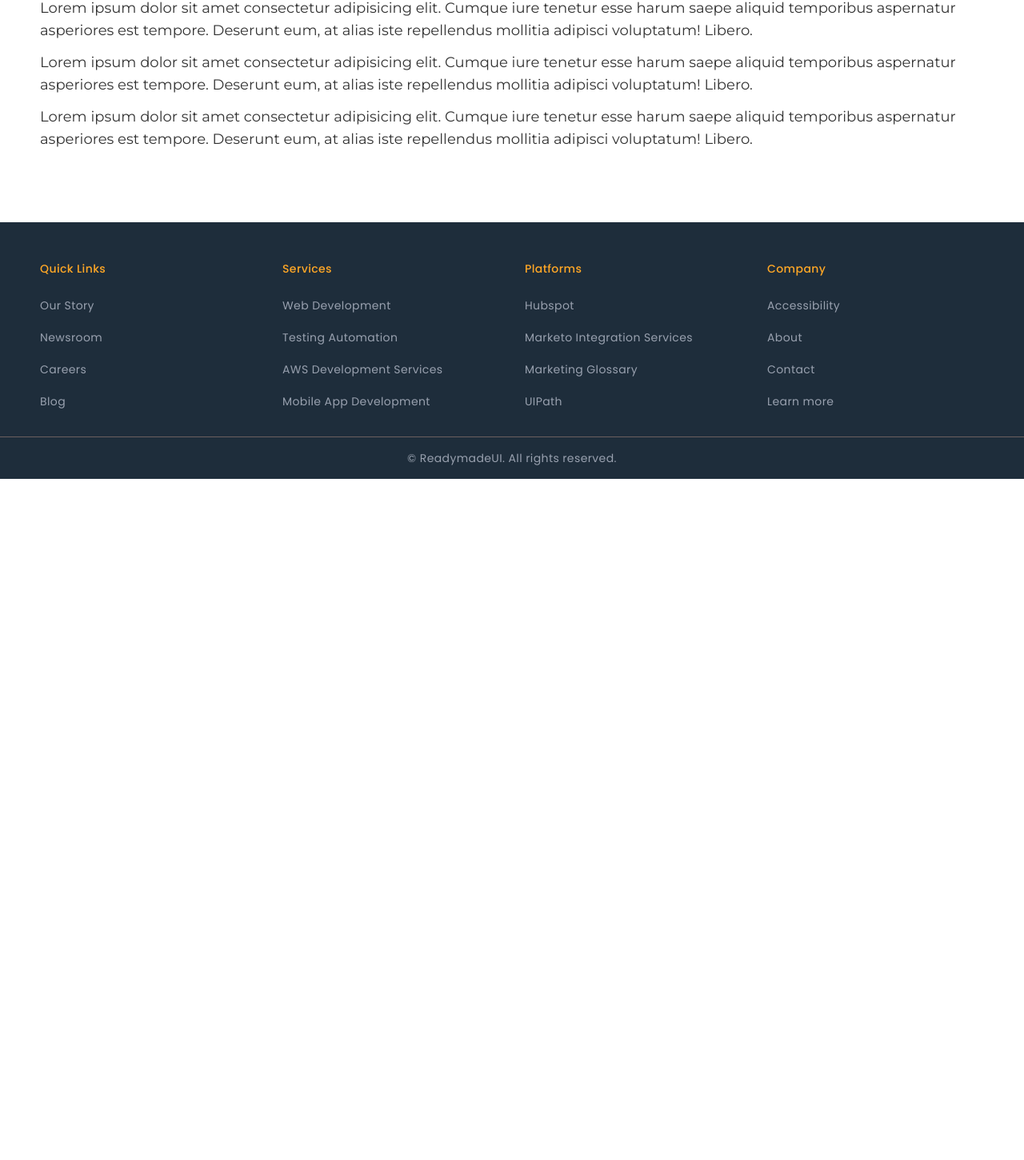
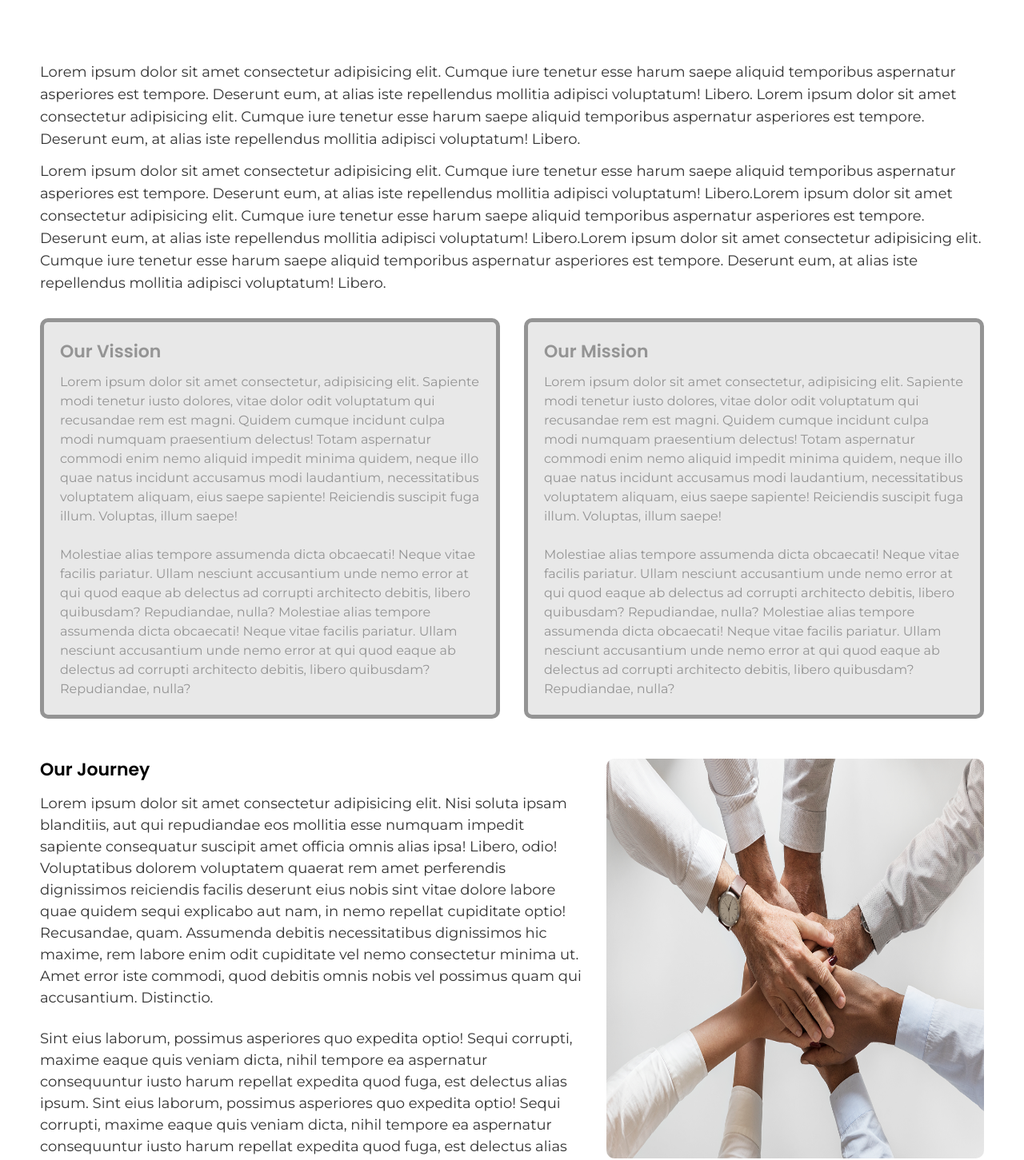
Before and after one commit to tausifshaikh-8454/ecom-react-styling-comp, a React (Vite) app: page /about-us in a window 1280 px wide. Shown: the part 569-2020 px from the top of the page at 80% size. Before the commit the page ends 1168 px from the top, so only its background shows below. Built offline with nearby package versions, Linux system fonts and the light colour scheme.

Commit message:
all pages styling done home page pensing

```diff
--- a/src/Pages/About/AboutPage.jsx
+++ b/src/Pages/About/AboutPage.jsx
@@ -1,6 +1,8 @@
 import React from 'react'
 import Slider from '../../components/Slider/Slider'
 import about from '../../assets/about-page/about-spotlight.webp'
+import paraImg from '../../assets/about-page/business-hands-joined-together-teamwork 1.png'
+import visionImg from '../../assets/about-page/vission.png'
 
 
 
@@ -11,13 +13,44 @@ const About = () => {
     <div className="m-auto lg:w-[100%] pb-10 lg:mb-[50px] flex flex-col items-center">
 
 
-      <div className="bg-center bg-cover bg-no-repeat w-full h-[350px] lg:h-[500px] flex flex-col justify-center" style={{backgroundImage : `url(${about})`}} >
+      <div className="bg-center bg-cover bg-no-repeat w-full h-[350px] lg:h-[500px] flex flex-col justify-center" style={{ backgroundImage: `url(${about})` }} >
         <h1 className="font-[Montserrat] text-3xl text-white lg:text-6xl font-bold text-center pb-5">About Us</h1>
       </div>
-      <div className="container_layout int-para mt-10 lg:mt-20 flex flex-col gap-3 " >
-        <p className='font-[montserrat] font-normal text-lg text-[#333]'>Lorem ipsum dolor sit amet consectetur adipisicing elit. Cumque iure tenetur esse harum saepe aliquid temporibus aspernatur asperiores est tempore. Deserunt eum, at alias iste repellendus mollitia adipisci voluptatum! Libero.</p>
-        <p className='font-[montserrat] font-normal text-lg text-[#333]'>Lorem ipsum dolor sit amet consectetur adipisicing elit. Cumque iure tenetur esse harum saepe aliquid temporibus aspernatur asperiores est tempore. Deserunt eum, at alias iste repellendus mollitia adipisci voluptatum! Libero.</p>
-        <p className='font-[montserrat] font-normal text-lg text-[#333]'>Lorem ipsum dolor sit amet consectetur adipisicing elit. Cumque iure tenetur esse harum saepe aliquid temporibus aspernatur asperiores est tempore. Deserunt eum, at alias iste repellendus mollitia adipisci voluptatum! Libero.</p>
+      <div className="container_layout" >
+        <div className=" int-para lg:mt-20 flex flex-col gap-3 mt-[20px]">
+          <p className='font-[montserrat] font-normal text-lg text-[#333]'>Lorem ipsum dolor sit amet consectetur adipisicing elit. Cumque iure tenetur esse harum saepe aliquid temporibus aspernatur asperiores est tempore. Deserunt eum, at alias iste repellendus mollitia adipisci voluptatum! Libero. Lorem ipsum dolor sit amet consectetur adipisicing elit. Cumque iure tenetur esse harum saepe aliquid temporibus aspernatur asperiores est tempore. Deserunt eum, at alias iste repellendus mollitia adipisci voluptatum! Libero.</p>
+          <p className='font-[montserrat] font-normal text-lg text-[#333]'>Lorem ipsum dolor sit amet consectetur adipisicing elit. Cumque iure tenetur esse harum saepe aliquid temporibus aspernatur asperiores est tempore. Deserunt eum, at alias iste repellendus mollitia adipisci voluptatum! Libero.Lorem ipsum dolor sit amet consectetur adipisicing elit. Cumque iure tenetur esse harum saepe aliquid temporibus aspernatur asperiores est tempore. Deserunt eum, at alias iste repellendus mollitia adipisci voluptatum! Libero.Lorem ipsum dolor sit amet consectetur adipisicing elit. Cumque iure tenetur esse harum saepe aliquid temporibus aspernatur asperiores est tempore. Deserunt eum, at alias iste repellendus mollitia adipisci voluptatum! Libero.</p>
+        </div>
+
+        <div className="flex flex-col md:flex-row my-[30px] gap-[30px]" >
+          <div className="border-5 border-[#949494] rounded-[10px] w-[50%] p-[20px] bg-[#e8e8e8] hover:scale-102 transition-transform ease-in-out duration-600" >
+            <h4 className="font-[poppins] font-[600] text-[22px] text-[#949494] mb-[10px]">Our Vission</h4>
+            <p className="font-[montserrat] font-[400] text-[16px] text-[#949494]">Lorem ipsum dolor sit amet consectetur, adipisicing elit. Sapiente modi tenetur iusto dolores, vitae dolor odit voluptatum qui recusandae rem est magni. Quidem cumque incidunt culpa modi numquam praesentium delectus!
+            Totam aspernatur commodi enim nemo aliquid impedit minima quidem, neque illo quae natus incidunt accusamus modi laudantium, necessitatibus voluptatem aliquam, eius saepe sapiente! Reiciendis suscipit fuga illum. Voluptas, illum saepe!<br/><br/>
+            Molestiae alias tempore assumenda dicta obcaecati! Neque vitae facilis pariatur. Ullam nesciunt accusantium unde nemo error at qui quod eaque ab delectus ad corrupti architecto debitis, libero quibusdam? Repudiandae, nulla? Molestiae alias tempore assumenda dicta obcaecati! Neque vitae facilis pariatur. Ullam nesciunt accusantium unde nemo error at qui quod eaque ab delectus ad corrupti architecto debitis, libero quibusdam? Repudiandae, nulla?</p>
+          </div>
+          <div className="border-5 border-[#949494] rounded-[10px] w-[50%] p-[20px] bg-[#e8e8e8] hover:scale-102 transition-transform ease-in-out duration-600" >
+            <h4 className="font-[poppins] font-[600] text-[22px] text-[#949494] mb-[10px]">Our Mission</h4>
+            <p className="font-[montserrat] font-[400] text-[16px] text-[#949494]">Lorem ipsum dolor sit amet consectetur, adipisicing elit. Sapiente modi tenetur iusto dolores, vitae dolor odit voluptatum qui recusandae rem est magni. Quidem cumque incidunt culpa modi numquam praesentium delectus!
+            Totam aspernatur commodi enim nemo aliquid impedit minima quidem, neque illo quae natus incidunt accusamus modi laudantium, necessitatibus voluptatem aliquam, eius saepe sapiente! Reiciendis suscipit fuga illum. Voluptas, illum saepe!<br/><br/>
+            Molestiae alias tempore assumenda dicta obcaecati! Neque vitae facilis pariatur. Ullam nesciunt accusantium unde nemo error at qui quod eaque ab delectus ad corrupti architecto debitis, libero quibusdam? Repudiandae, nulla? Molestiae alias tempore assumenda dicta obcaecati! Neque vitae facilis pariatur. Ullam nesciunt accusantium unde nemo error at qui quod eaque ab delectus ad corrupti architecto debitis, libero quibusdam? Repudiandae, nulla?</p>
+          </div>
+
+        </div>
+
+        <div className="flex  my-[50px] flex-col md:flex-row">
+          <div className="w-[60%] pr-[30px]">
+            <h3 className='font-[poppins] font-[600] text-[22px]/[28px] mb-[15px]'>Our Journey</h3>
+            <p className="font-[montserrat] font-[400] text-[18px] text-[#333]">Lorem ipsum dolor sit amet consectetur adipisicing elit. Nisi soluta ipsam blanditiis, aut qui repudiandae eos mollitia esse numquam impedit sapiente consequatur suscipit amet officia omnis alias ipsa! Libero, odio!
+              Voluptatibus dolorem voluptatem quaerat rem amet perferendis dignissimos reiciendis facilis deserunt eius nobis sint vitae dolore labore quae quidem sequi explicabo aut nam, in nemo repellat cupiditate optio! Recusandae, quam.
+              Assumenda debitis necessitatibus dignissimos hic maxime, rem labore enim odit cupiditate vel nemo consectetur minima ut. Amet error iste commodi, quod debitis omnis nobis vel possimus quam qui accusantium. Distinctio.</p><br/>
+            <p className="font-[montserrat] font-[400] text-[18px] text-[#333]">Sint eius laborum, possimus asperiores quo expedita optio! Sequi corrupti, maxime eaque quis veniam dicta, nihil tempore ea aspernatur consequuntur iusto harum repellat expedita quod fuga, est delectus alias ipsum.
+              Sint eius laborum, possimus asperiores quo expedita optio! Sequi corrupti, maxime eaque quis veniam dicta, nihil tempore ea aspernatur consequuntur iusto harum repellat expedita quod fuga, est delectus alias ipsum.</p>
+          </div>
+          <img className='w-[40%] h-[500px] float-right rounded-[10px]' src={paraImg} alt="" />
+        </div>
+
+
 
       </div>
 
--- a/src/Pages/Blogs/BlogDetailsPage.jsx
+++ b/src/Pages/Blogs/BlogDetailsPage.jsx
@@ -22,9 +22,12 @@ const BlogDetailsPage = () => {
       (<>
         <div className="main-div">
           <div className="container_layout">
-            <h1 className=''>{blogData.blogTitle}</h1>
-            <img src={blogData.blogImages.featuredImg} alt="spot Image" />
-            <p className="">{blogData.blogDetailedDescription}</p>
+            <div className="mt-[250px] mb-[50px]">
+              <h1 className='font-[poppins] text-3xl font-[600] text-center'>{blogData.blogTitle}</h1>
+            </div>
+
+            <img className='w-[100%] max-h-[700px] rounded-2xl' src={blogData.blogImages.featuredImg} alt="spot Image" />
+            <p className="font-[montserrat] font-[500] text-[18px] text-[#333] my-[70px]" dangerouslySetInnerHTML={{ __html: blogData.blogDetailedDescription }} />
 
           </div>
         </div>
--- a/src/Pages/Product_Detail/ProductDetail.jsx
+++ b/src/Pages/Product_Detail/ProductDetail.jsx
@@ -55,7 +55,7 @@ const ProductDetail = () => {
 
                     <div className="right_sec w-full ">
 
-                        <h3 className='font-[Montserrat] text-[25px] sm:text-[35px] lg:text-[35px]/[45px] font-[700]'>{prodData.name}</h3>
+                        <h3 className='font-[poppins] text-[25px] sm:text-[35px] lg:text-[35px]/[45px] font-[600]'>{prodData.name}</h3>
 
 
 
@@ -73,7 +73,7 @@ const ProductDetail = () => {
 
                         <div className="text mt-10">
                             <p className='font-[poppins] font-[600] text-[20px] sm:text-[22px] mb-2'> Product Description:</p>
-                            <p className='font-[poppins] font-[500] text-[16px] sm:text-[18px] dang-cont' dangerouslySetInnerHTML={{ __html: prodData.description }} />
+                            <p className='font-[Montserrat] font-[500] text-[16px] dang-cont' dangerouslySetInnerHTML={{ __html: prodData.description }} />
                         </div>
 
                         <div className="pt-[25px]">
--- a/src/Pages/Product_Detail/prodstyle.css
+++ b/src/Pages/Product_Detail/prodstyle.css
@@ -6,7 +6,7 @@
 
 .dang-cont li{
     list-style: circle;
-    font-family: 'poppins';
+    font-family: 'Montserrat';
     font-size: 16px;
     font-weight: 400;
     line-height: 25px;
--- a/src/components/ProductCard/ProductCard.jsx
+++ b/src/components/ProductCard/ProductCard.jsx
@@ -21,7 +21,7 @@ const ProductCard = ({
 
                     <div className="w-[100%] flex items-center mt-3">
                         <div className="texts flex flex-col justify-between pt-[12px] w-[70%] ">
-                            <h3 className='font-[montserrat] font-[500]  text-[18px]/[22px] w-[100%] capitalize ' >{name}</h3>
+                            <h3 className='font-[poppins] font-[600]  text-[18px]/[22px] w-[100%] capitalize ' >{name}</h3>
                             <p className='font-[montserrat] font-[500] text-[#AFADAE] text-[12px] w-[100%] mt-1 ' >{prodCat}</p>
                         </div>
                         <p className='font-[montserrat] font-[600] text-[18px] w-[30%] text-right bg-[#F6F6F6] px-[10px] py-[5px]  '  > &#8377; {price} </p>
```
Also changed, not shown: src/Pages/Blogs/BlogListingPage.jsx (+6 -2 lines), src/Pages/Contact/Contact.jsx (+13 -8 lines), src/components/Blogs/BlogListingCard.jsx (+5 -5 lines), src/assets/about-page/business-hands-joined-together-teamwork 1.png (added), src/assets/about-page/vission.png (added).
